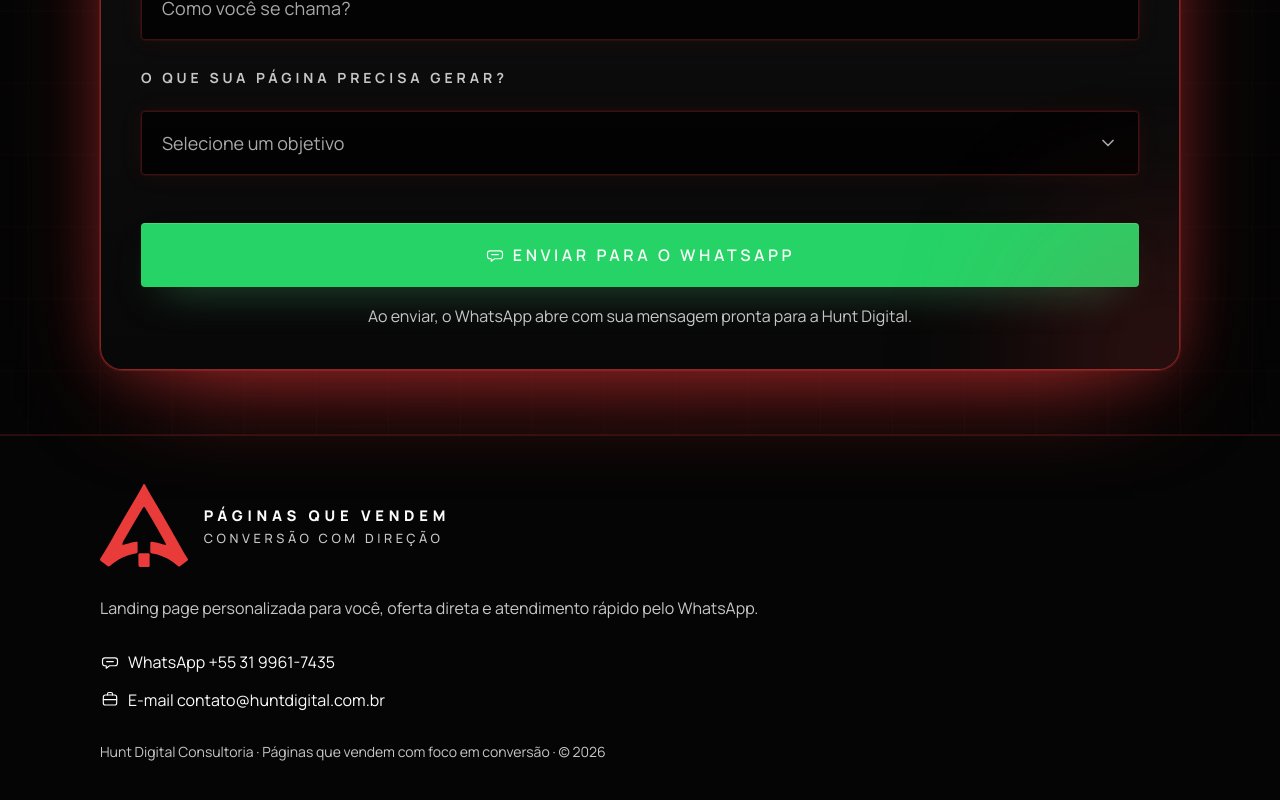
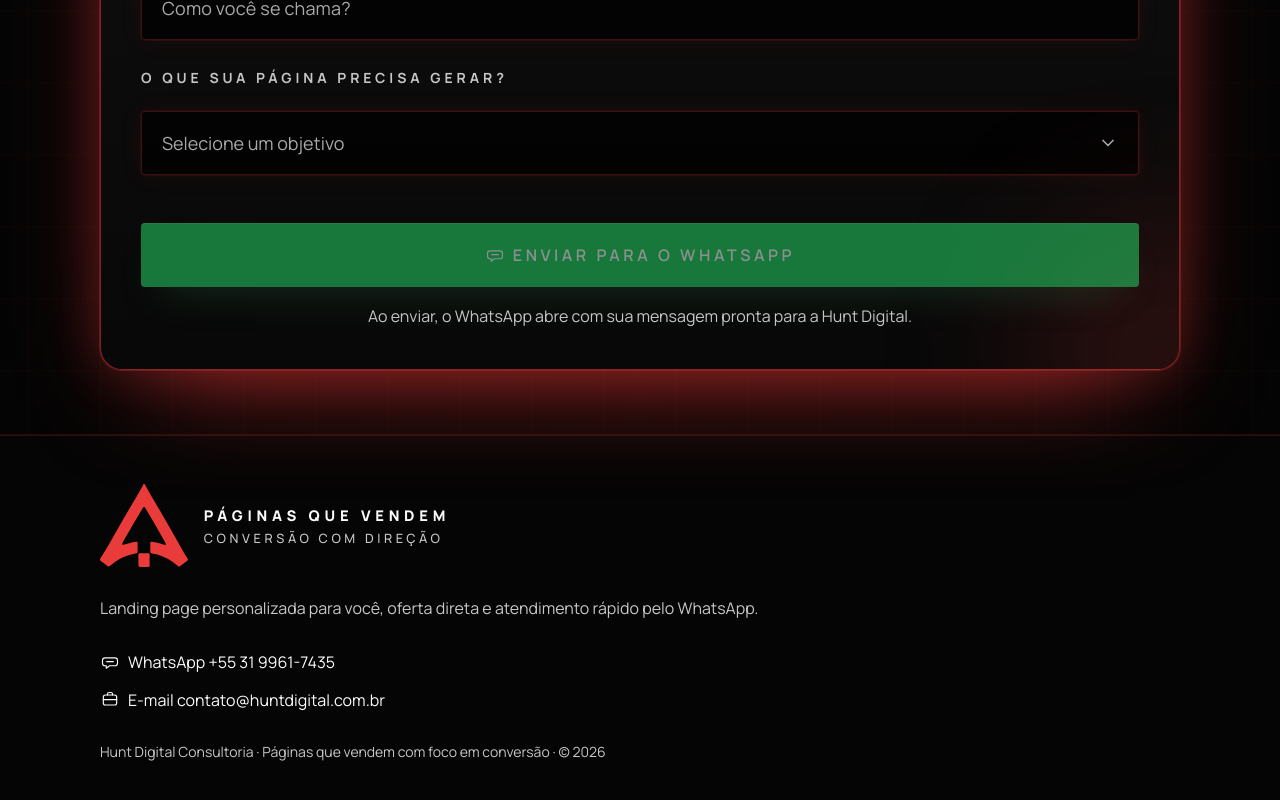
Before and after one commit to guilherme-cesar-oliveira/pagina-que-vende-pagina, a React (Vite) app: page / in a window 1280 px wide. Shown: the part 4903-5703 px from the top of the page. Built offline with nearby package versions, Linux system fonts and the light colour scheme.

Commit message:
Require required form fields before submit

```diff
--- a/src/pages/Index.tsx
+++ b/src/pages/Index.tsx
@@ -393,6 +393,8 @@ function Index() {
   const [formErrors, setFormErrors] = useState<
     Partial<Record<keyof QuoteFormValues, string>>
   >({})
+  const isFormReady =
+    formValues.name.trim().length > 0 && formValues.goal.trim().length > 0
 
   function scrollToSection(section: 'included' | 'form') {
     const target = section === 'included' ? includedRef.current : formRef.current
@@ -778,6 +780,7 @@ function Index() {
                     type="submit"
                     variant="whatsapp"
                     size="lg"
+                    disabled={!isFormReady}
                     className="w-full px-4 text-[0.9rem] tracking-[0.12em] sm:px-8 sm:text-base sm:tracking-[0.22em]"
                   >
                     <ScribbleIcon name="chat" className="size-5" />
```
